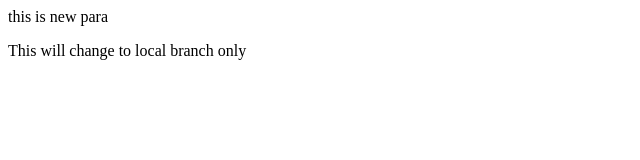
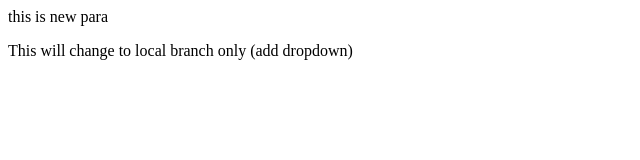
Before and after one commit to iamrohitkodam/localrepo, a plain HTML site: page index.html in a window 1280 px wide. Shown: the full height of the page, 0-640 px from the left. Drawn offline with Linux system fonts and the light colour scheme.

Commit message:
add drowpdown

```diff
--- a/index.html
+++ b/index.html
@@ -1,2 +1,2 @@
 <p>this is new para</p>
-<p>This will change to local branch only</p>
+<p>This will change to local branch only (add dropdown)</p>
```
